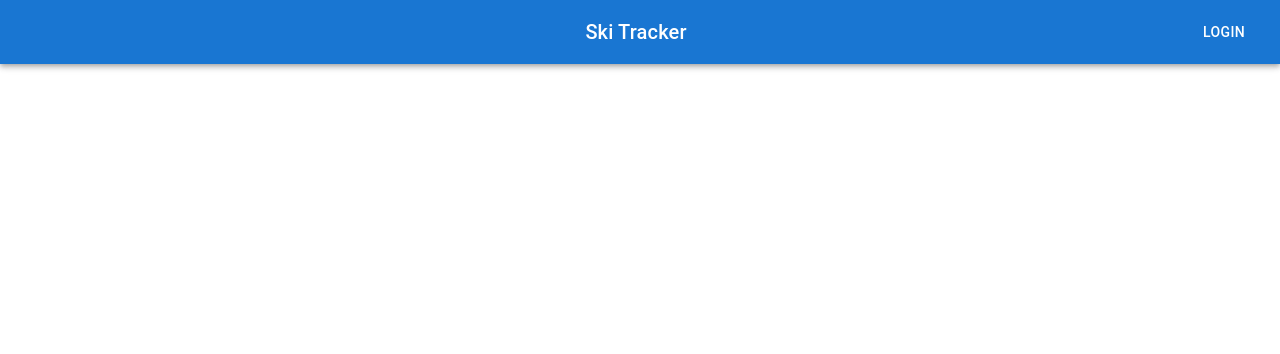
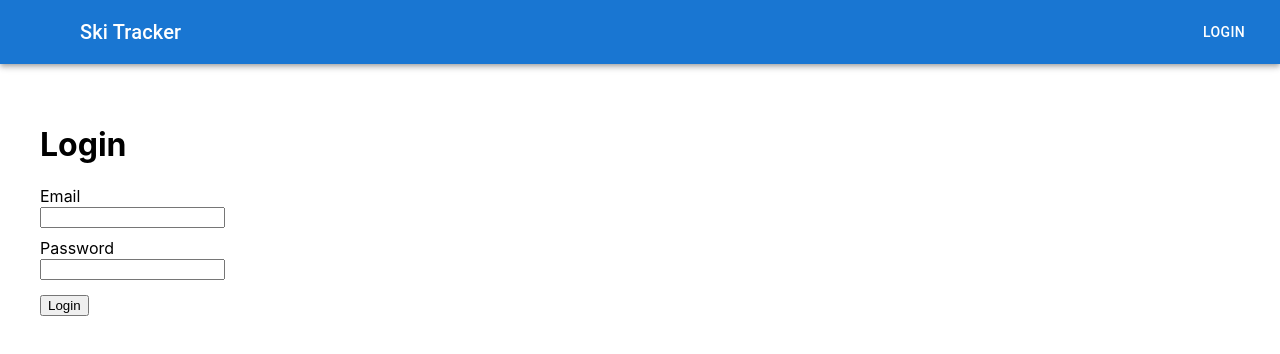
Before and after one commit to paulrawson24/cs440-ski-project, a React (Create React App) app in the folder ski-front/: page /login in a window 1280 px wide. Shown: the top 354 px of the page. Built offline with nearby package versions, Linux system fonts and the light colour scheme; some icons are missing.

Commit message:
add login direct

```diff
--- a/ski-front/package.json
+++ b/ski-front/package.json
@@ -14,6 +14,7 @@
     "@testing-library/user-event": "^13.5.0",
     "react": "^19.2.4",
     "react-dom": "^19.2.4",
+    "react-router-dom": "^7.13.1",
     "react-scripts": "5.0.1",
     "web-vitals": "^2.1.4"
   },
--- a/ski-front/src/App.js
+++ b/ski-front/src/App.js
@@ -1,14 +1,19 @@
-import './App.css';
-import ButtonAppBar from './comps/baseAppBar';
+import { BrowserRouter, Routes, Route } from "react-router-dom";
+import ButtonAppBar from "./comps/baseAppBar";
+import Login from "./comps/login";
 
-function App() {
+function Home() {
+  return <div style={{ padding: 40, fontSize: 30 }}>HOME ✅</div>;
+}
 
+export default function App() {
   return (
-    <div className="App">
-      <ButtonAppBar></ButtonAppBar>
-
-    </div>
+    <BrowserRouter>
+      <ButtonAppBar />
+      <Routes>
+        <Route path="/" element={<Home />} />
+        <Route path="/login" element={<Login />} />
+      </Routes>
+    </BrowserRouter>
   );
 }
-
-export default App;
--- a/ski-front/src/comps/baseAppBar.js
+++ b/ski-front/src/comps/baseAppBar.js
@@ -5,8 +5,10 @@ import Typography from '@mui/material/Typography';
 import Button from '@mui/material/Button';
 import IconButton from '@mui/material/IconButton';
 import MenuIcon from '@mui/icons-material/Menu';
+import { useNavigate } from "react-router-dom";
 
 export default function ButtonAppBar() {
+  const navigate = useNavigate();
   return (
     <Box sx={{ flexGrow: 1, width: "100%"}}>
       <AppBar position="static">
@@ -23,7 +25,7 @@ export default function ButtonAppBar() {
           <Typography variant="h6" component="div" sx={{ flexGrow: 1 }}>
             Ski Tracker
           </Typography>
-          <Button color="inherit">Login</Button>
+          <Button onClick={() => navigate("/login")} color="inherit">Login</Button>
         </Toolbar>
       </AppBar>
     </Box>
--- /dev/null
+++ b/ski-front/src/comps/login.js
@@ -0,0 +1,28 @@
+import React from "react";
+
+export default function Login() {
+  return (
+    <div style={{ padding: "40px" }}>
+      <h1>Login</h1>
+
+      <form>
+        <div>
+          <label>Email</label>
+          <br/>
+          <input type="text" />
+        </div>
+
+        <div style={{ marginTop: "10px" }}>
+          <label>Password</label>
+          <br/>
+          <input type="password" />
+        </div>
+
+        <button style={{ marginTop: "15px" }}>
+          Login
+        </button>
+      </form>
+
+    </div>
+  );
+}
```
Also changed, not shown: 1 other file (tests, documents, lock files or other folders).
